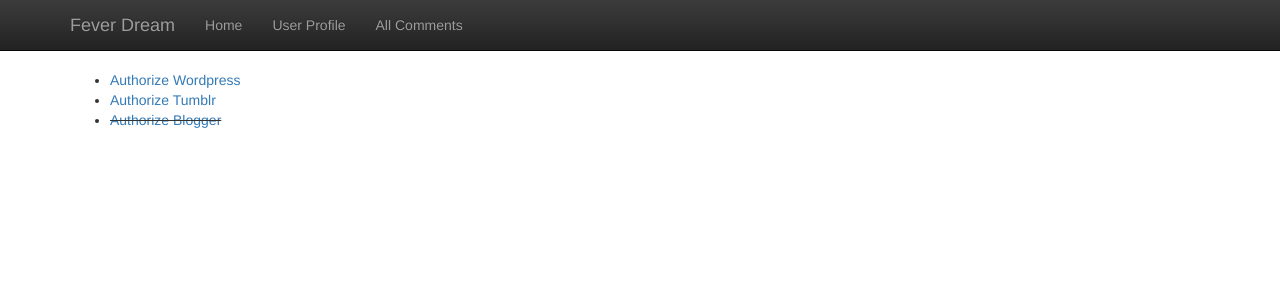
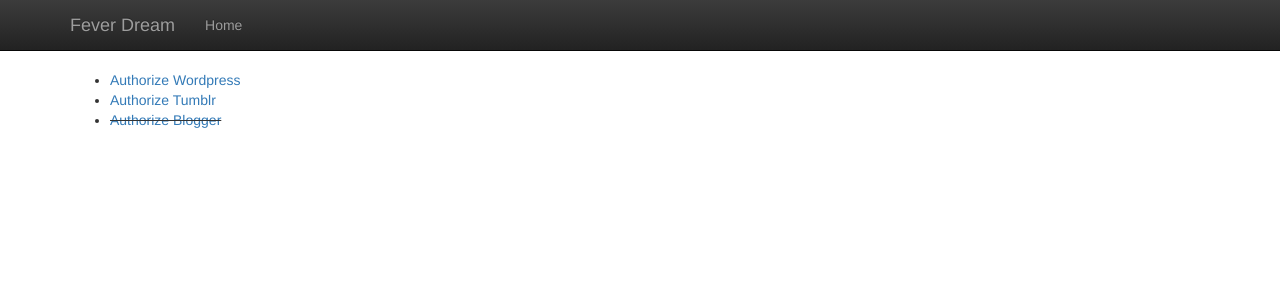
Before and after one commit to kylewm/silo.pub, a Flask app: page / in a window 1280 px wide. Shown: the top 300 px of the page. Run offline with Flask 2, Linux system fonts and the light colour scheme; some libraries are stand-ins or nearby versions.

Commit message:
fix links in header

```diff
--- a/feverdream/templates/base.jinja2
+++ b/feverdream/templates/base.jinja2
@@ -26,13 +26,11 @@
             <span class="icon-bar"></span>
             <span class="icon-bar"></span>
           </button>
-          <a class="navbar-brand" href="#">Fever Dream</a>
+          <a class="navbar-brand" href="/">Fever Dream</a>
         </div>
         <div id="navbar" class="collapse navbar-collapse">
           <ul class="nav navbar-nav">
-            <li><a href="#">Home</a></li>
-            <li><a href="#">User Profile</a></li>
-            <li><a href="#">All Comments</a></li>
+            <li><a href="/">Home</a></li>
           </ul>
         </div><!--/.nav-collapse -->
       </div>
```
